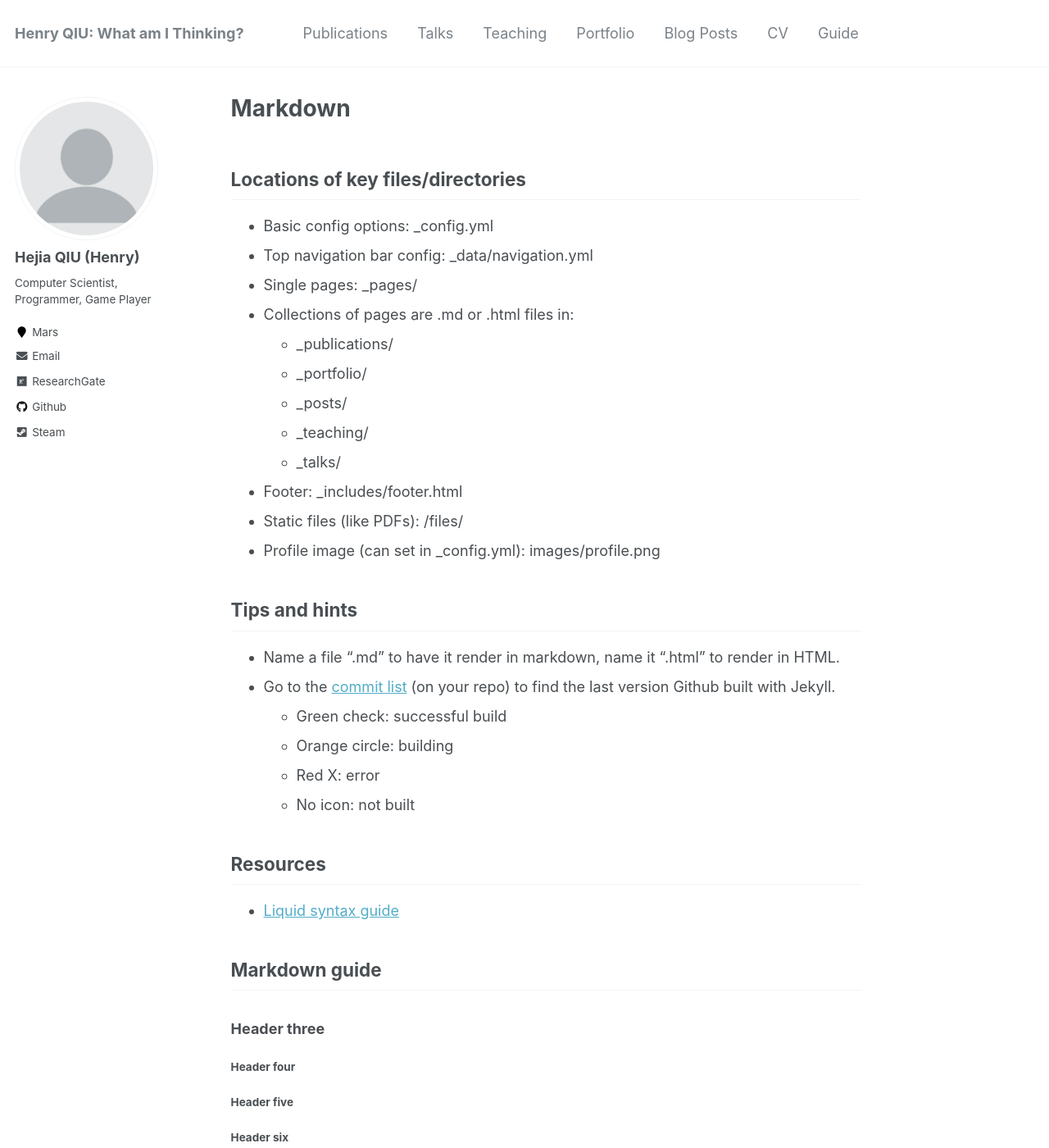
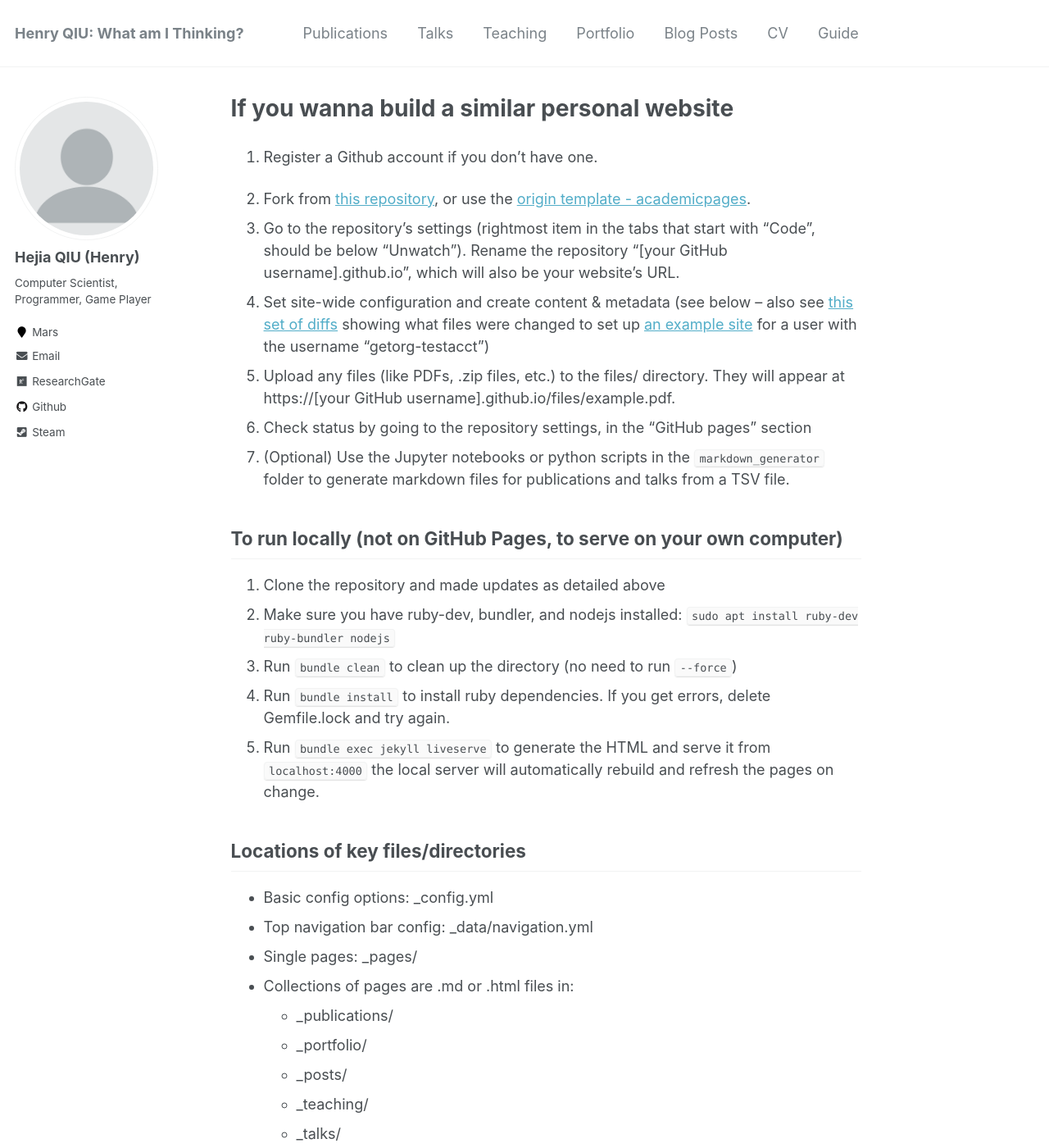
Before and after one commit to HenryJaQiu/HenryJaQiu.github.io, a Jekyll site: the page built from _pages/markdown.md, in a window 1280 px wide and 1400 px high. Shown: the whole window at 82% size. Built offline with Jekyll 4.4.1, drawn with Linux system fonts in a browser that asks for light colours.

Commit message:
Update index page and guidance

```diff
--- a/_pages/markdown.md
+++ b/_pages/markdown.md
@@ -1,11 +1,28 @@
 ---
 permalink: /markdown/
-title: "Markdown"
+title: "If you wanna build a similar personal website"
 author_profile: true
 redirect_from:
   - /md/
   - /markdown.html
 ---
+
+1. Register a Github account if you don't have one.
+
+2. Fork from [this repository](https://github.com/HenryJaQiu/HenryJaQiu.github.io), or use the [origin template - academicpages](https://github.com/academicpages/academicpages.github.io).
+3. Go to the repository's settings (rightmost item in the tabs that start with "Code", should be below "Unwatch"). Rename the repository "[your GitHub username].github.io", which will also be your website's URL.
+4. Set site-wide configuration and create content & metadata (see below -- also see [this set of diffs](http://archive.is/3TPas) showing what files were changed to set up [an example site](https://getorg-testacct.github.io/) for a user with the username "getorg-testacct")
+5. Upload any files (like PDFs, .zip files, etc.) to the files/ directory. They will appear at https://[your GitHub username].github.io/files/example.pdf.
+6. Check status by going to the repository settings, in the "GitHub pages" section
+7. (Optional) Use the Jupyter notebooks or python scripts in the `markdown_generator` folder to generate markdown files for publications and talks from a TSV file.
+
+## To run locally (not on GitHub Pages, to serve on your own computer)
+
+1. Clone the repository and made updates as detailed above
+2. Make sure you have ruby-dev, bundler, and nodejs installed: `sudo apt install ruby-dev ruby-bundler nodejs`
+3. Run `bundle clean` to clean up the directory (no need to run `--force`)
+4. Run `bundle install` to install ruby dependencies. If you get errors, delete Gemfile.lock and try again.
+5. Run `bundle exec jekyll liveserve` to generate the HTML and serve it from `localhost:4000` the local server will automatically rebuild and refresh the pages on change.
 
 ## Locations of key files/directories
 
```
Also changed, not shown: README.md (+4 -28 lines), _pages/cv.md (+6 -0 lines).
